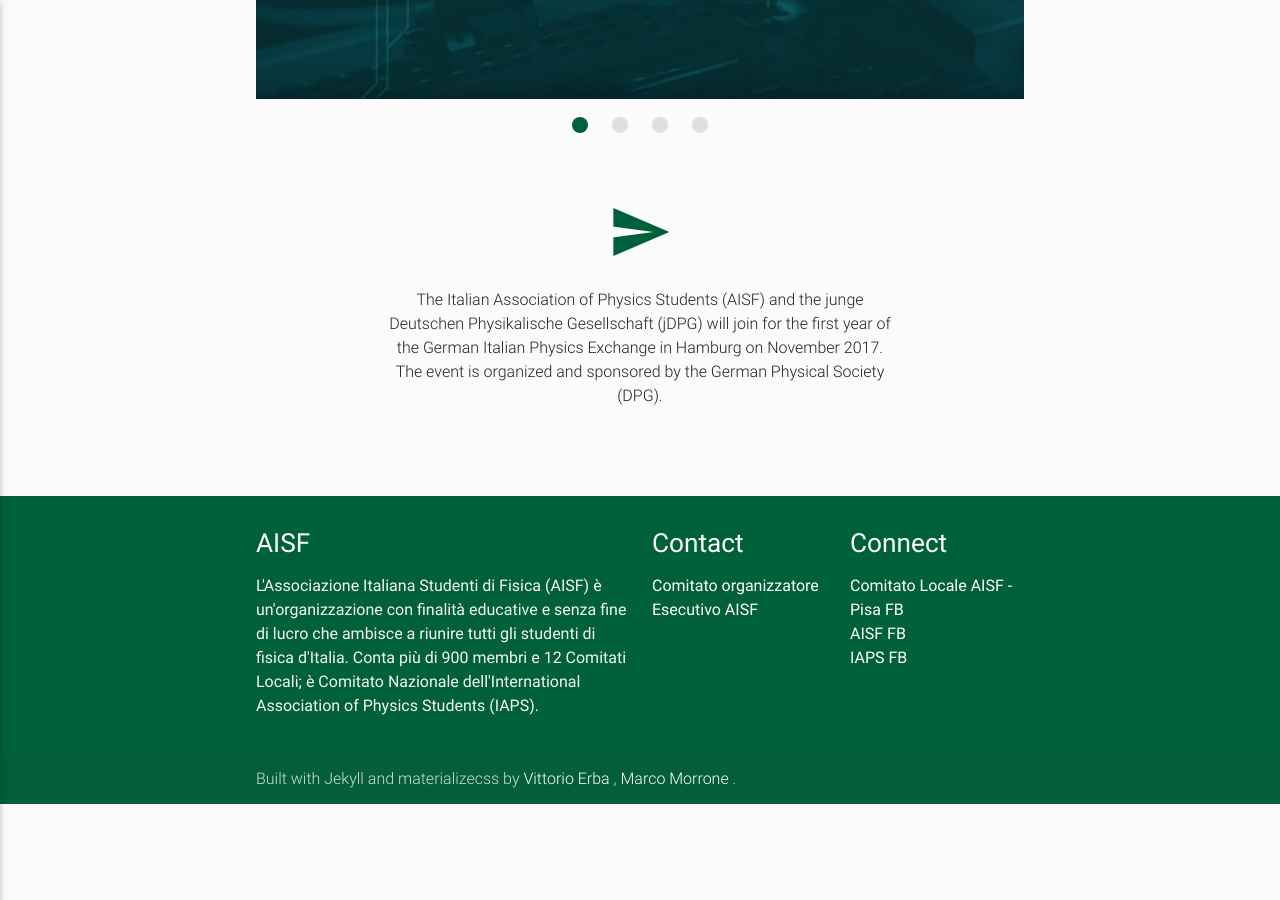
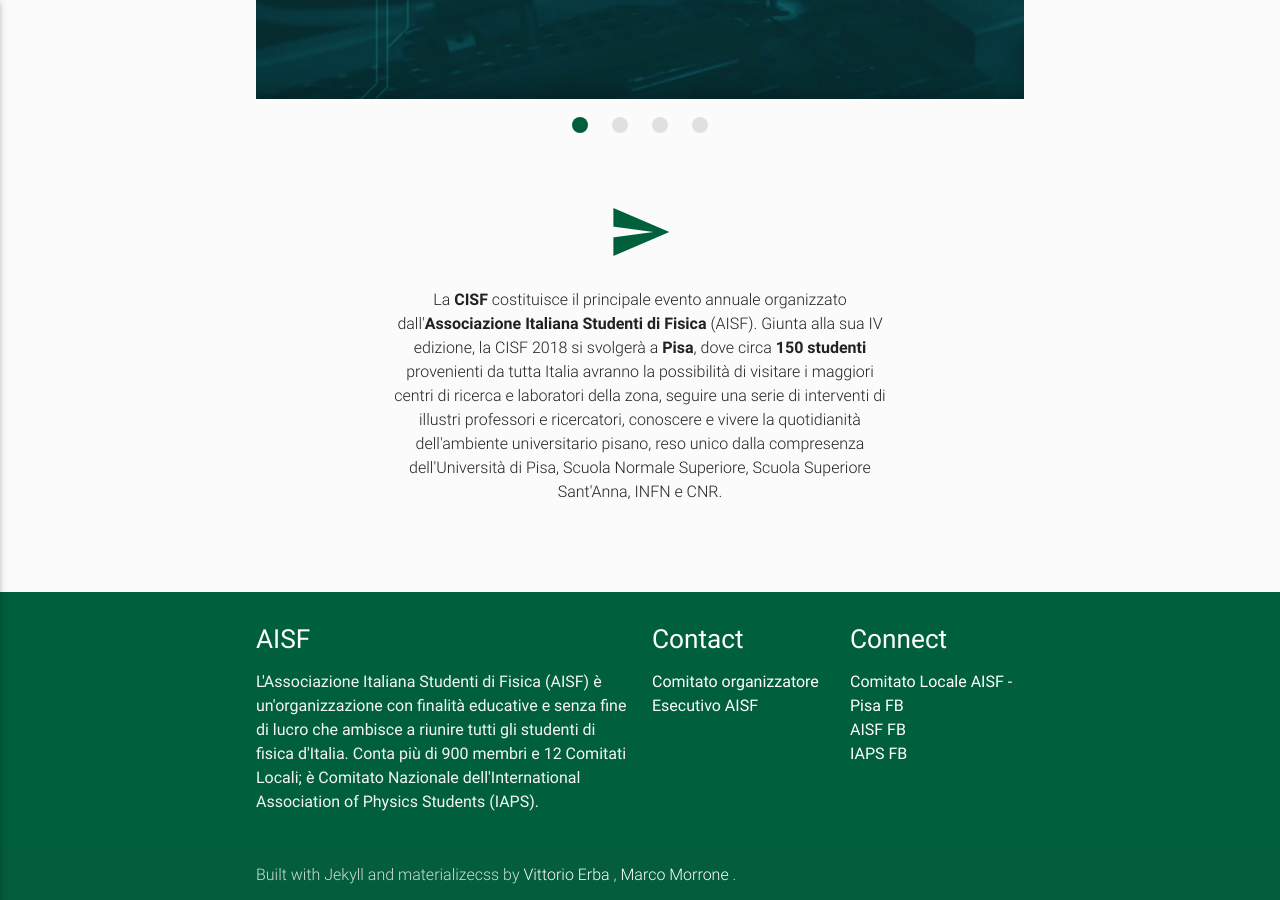
Before and after one commit to AndreaGurgone/AndreaGurgone.github.io, a Jekyll site: the page built from index.html, in a window 1280 px wide and 900 px high, scrolled down 1060 px. Built offline with Jekyll 4.4.1, drawn with Linux system fonts in a browser that asks for light colours; nearby versions of some CDN libraries.

Commit message:
Update home.yml

```diff
--- a/_data/home.yml
+++ b/_data/home.yml
@@ -27,4 +27,8 @@
     title: ILP
     text: Institute of Laserphysics
 
-paragraph: "The Italian Association of Physics Students (AISF) and the junge Deutschen Physikalische Gesellschaft (jDPG) will join for the first year of the German Italian Physics Exchange in Hamburg on November 2017. The event is organized and sponsored by the German Physical Society (DPG)."
+paragraph: "La <b>CISF</b> costituisce il principale evento annuale organizzato dall'<b>Associazione Italiana Studenti di Fisica</b> (AISF).
+Giunta alla sua IV edizione, la CISF 2018 si svolgerà a <b>Pisa</b>, dove circa <b>150 studenti</b>
+provenienti da tutta Italia avranno la possibilità di visitare i maggiori centri di ricerca e laboratori
+della zona, seguire una serie di interventi di illustri professori e ricercatori, conoscere e vivere la quotidianità dell'ambiente universitario pisano,
+reso unico dalla compresenza dell'Università di Pisa, Scuola Normale Superiore, Scuola Superiore Sant'Anna, INFN e CNR."
```
